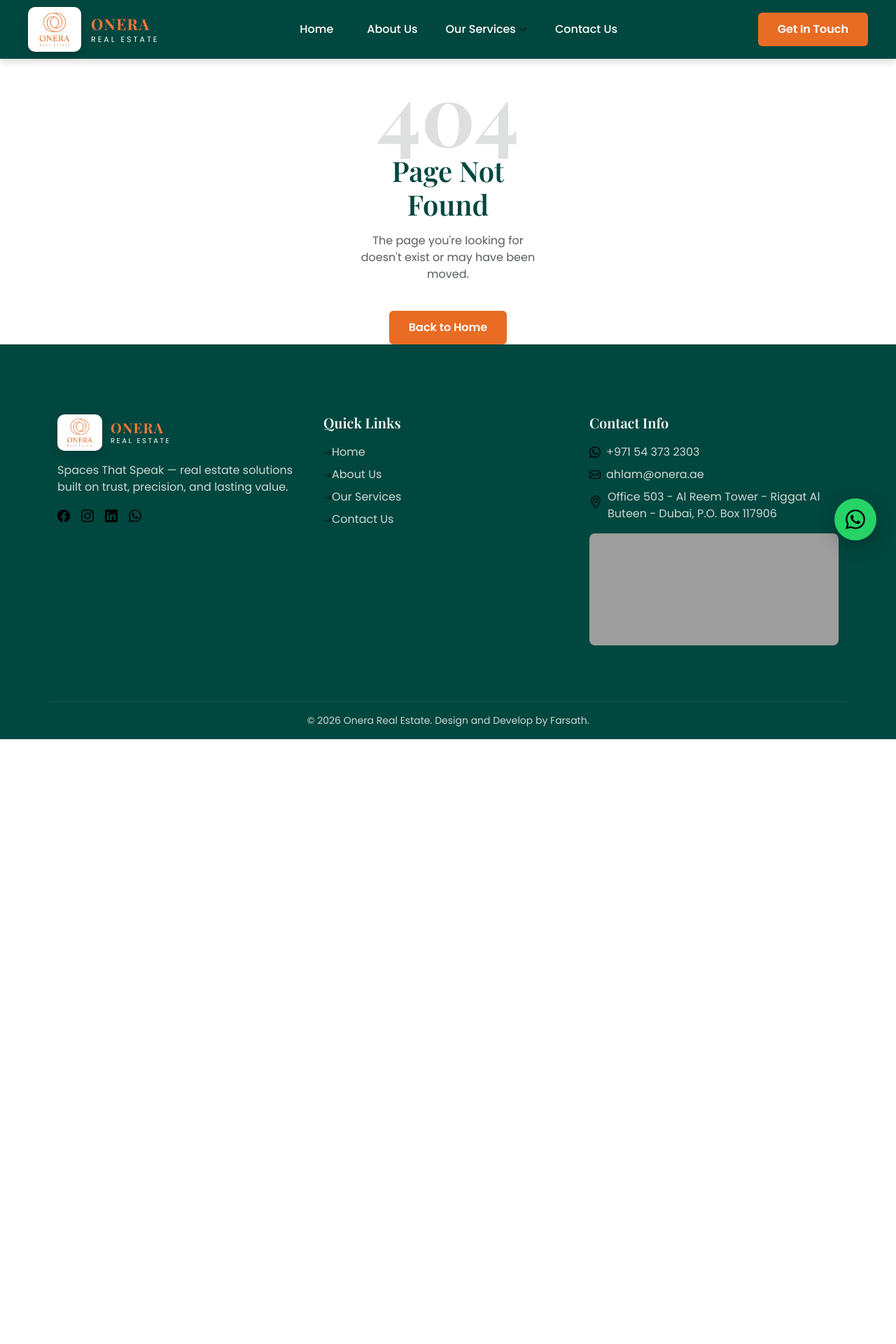
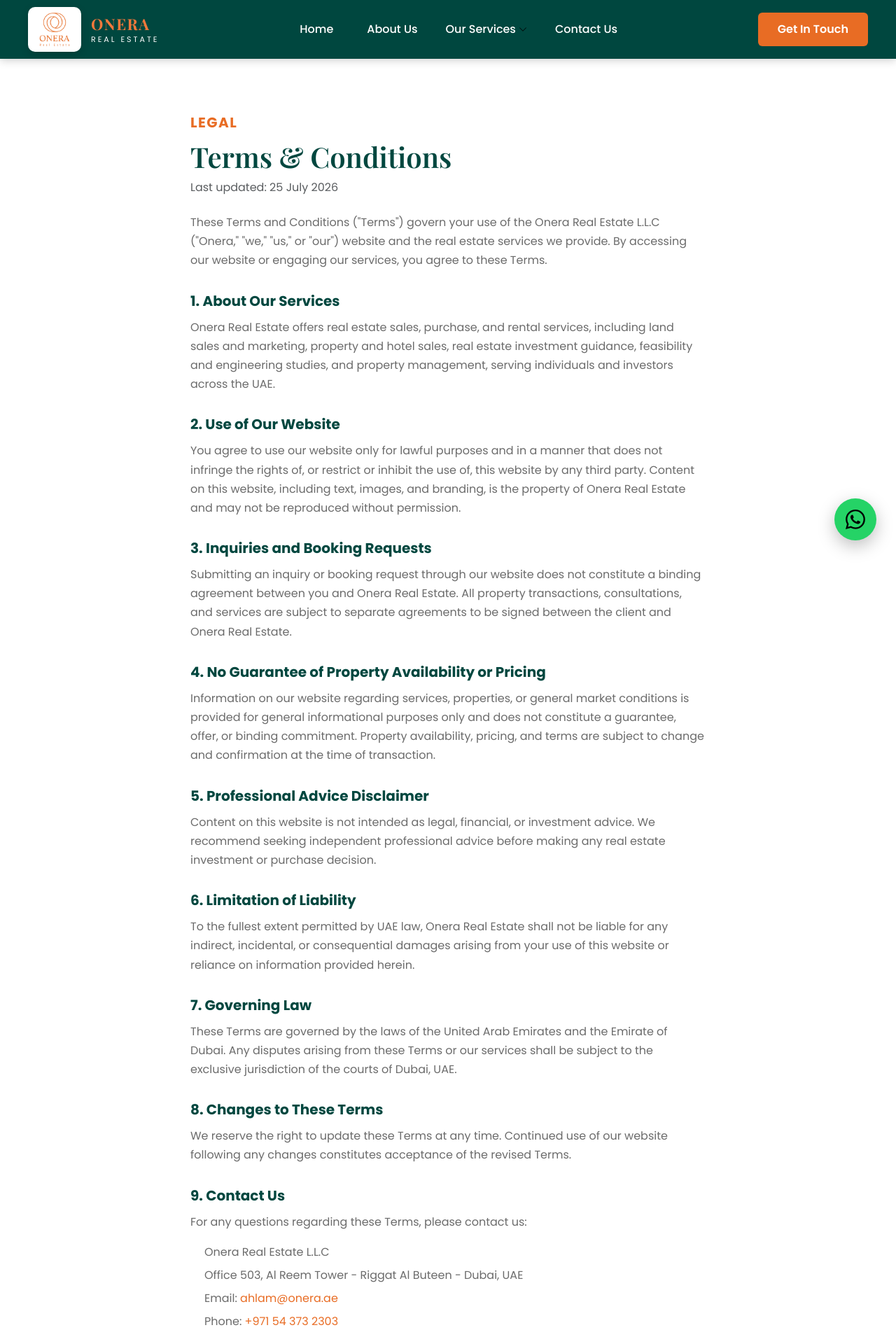
Before and after one commit to farsath2001-bfa/Onera-Realestate, a React (Vite) app in the folder client/: page /terms-conditions in a window 1280 px wide. Shown: the top 1920 px of the page at 70% size. Before the commit the page ends 1056 px from the top, so only its background shows below. Built offline with nearby package versions, Linux system fonts and the light colour scheme; grey boxes are pictures that could not be loaded.

Commit message:
Add Terms & Privacy Policy

```diff
--- a/client/src/App.css
+++ b/client/src/App.css
@@ -1614,3 +1614,53 @@
     right: 16px;
   }
 }
+
+/* Legal pages */
+.legal-page h5 {
+  color: var(--onera-dark);
+  font-weight: 700;
+  margin-top: 32px;
+  margin-bottom: 12px;
+}
+
+.legal-content p,
+.legal-content li {
+  color: var(--onera-text-muted);
+  line-height: 1.7;
+}
+
+.legal-content ul {
+  padding-left: 20px;
+}
+
+.legal-contact-list {
+  list-style: none;
+  padding-left: 0;
+}
+
+.legal-contact-list li {
+  margin-bottom: 6px;
+}
+
+.legal-contact-list a {
+  color: var(--onera-gold);
+  text-decoration: none;
+}
+
+.legal-contact-list a:hover {
+  text-decoration: underline;
+}
+
+.footer-legal-links a {
+  color: #cfd8d5;
+  font-size: 13px;
+}
+
+.footer-legal-links a:hover {
+  color: var(--onera-gold-light);
+}
+
+.footer-legal-divider {
+  margin: 0 10px;
+  color: rgba(255,255,255,0.3);
+}
--- a/client/src/App.jsx
+++ b/client/src/App.jsx
@@ -12,6 +12,8 @@
 import Admin from './pages/Admin';
 import FloatingWhatsApp from './components/FloatingWhatsApp';
 import 'bootstrap/dist/css/bootstrap.min.css';
+import PrivacyPolicy from './pages/PrivacyPolicy';
+import TermsConditions from './pages/TermsConditions';
 import './App.css';
 
 function App() {
@@ -28,6 +30,8 @@
           <Route path="/contact-us" element={<ContactUs />} />
           <Route path="/admin" element={<Admin />} />
           <Route path="*" element={<NotFound />} />
+          <Route path="/privacy-policy" element={<PrivacyPolicy />} />
+          <Route path="/terms-conditions" element={<TermsConditions />} />
         </Routes>
       </PageTransition>
       <Footer />
--- a/client/src/components/Footer.jsx
+++ b/client/src/components/Footer.jsx
@@ -83,7 +83,12 @@
 
         <Row>
           <Col className="text-center py-3 onera-footer-bottom">
-            <p className="mb-0">© {new Date().getFullYear()} Onera Real Estate. Design and Develop by Farsath.</p>
+           <p className="mb-2">© {new Date().getFullYear()} Onera Real Estate. All rights reserved.</p>
+           <div className="footer-legal-links">
+           <Link to="/privacy-policy">Privacy Policy</Link>
+           <span className="footer-legal-divider">|</span>
+            <Link to="/terms-conditions">Terms & Conditions</Link>
+         </div>
           </Col>
         </Row>
       </Container>
--- /dev/null
+++ b/client/src/pages/PrivacyPolicy.jsx
@@ -0,0 +1,94 @@
+import { Container, Row, Col } from 'react-bootstrap';
+import usePageTitle from '../hooks/usePageTitle';
+
+function PrivacyPolicy() {
+  usePageTitle('Privacy Policy');
+
+  return (
+    <Container className="legal-page py-5" style={{ marginTop: '80px' }}>
+      <Row>
+        <Col lg={8} className="mx-auto">
+          <p className="section-tag">Legal</p>
+          <h1>Privacy Policy</h1>
+          <p className="text-muted mt-2">Last updated: {new Date().toLocaleDateString('en-GB', { day: 'numeric', month: 'long', year: 'numeric' })}</p>
+
+          <div className="legal-content mt-4">
+            <p>
+              Onera Real Estate L.L.C ("Onera," "we," "us," or "our") is committed to protecting
+              the privacy of visitors to our website and clients who use our real estate
+              services. This Privacy Policy explains how we collect, use, and safeguard your
+              information when you interact with us.
+            </p>
+
+            <h5>1. Information We Collect</h5>
+            <p>When you use our website or contact us, we may collect:</p>
+            <ul>
+              <li>Full name, email address, and phone number submitted through our contact or booking forms</li>
+              <li>Details about the real estate service you are interested in</li>
+              <li>Any additional information you choose to share with us regarding your property requirements</li>
+            </ul>
+
+            <h5>2. How We Use Your Information</h5>
+            <p>We use the information you provide to:</p>
+            <ul>
+              <li>Respond to your inquiries and provide requested real estate services</li>
+              <li>Contact you regarding property opportunities, consultations, or updates you have requested</li>
+              <li>Improve our website and services</li>
+              <li>Comply with legal obligations under UAE law</li>
+            </ul>
+
+            <h5>3. How We Protect Your Information</h5>
+            <p>
+              We take reasonable technical and organizational measures to protect your personal
+              information from unauthorized access, alteration, disclosure, or destruction. Data
+              submitted through our booking form is stored securely and access is restricted to
+              authorized personnel only.
+            </p>
+
+            <h5>4. Sharing of Information</h5>
+            <p>
+              We do not sell, rent, or trade your personal information to third parties. Your
+              information may only be shared with trusted service providers who assist us in
+              operating our website and conducting our business, and who agree to keep this
+              information confidential.
+            </p>
+
+            <h5>5. Cookies</h5>
+            <p>
+              Our website may use cookies to enhance your browsing experience. You can choose to
+              disable cookies through your browser settings, though this may affect certain
+              website features.
+            </p>
+
+            <h5>6. Your Rights</h5>
+            <p>
+              You have the right to request access to, correction of, or deletion of your
+              personal data held by us. To exercise these rights, please contact us using the
+              details below.
+            </p>
+
+            <h5>7. Changes to This Policy</h5>
+            <p>
+              We may update this Privacy Policy from time to time. Any changes will be posted on
+              this page with an updated revision date.
+            </p>
+
+            <h5>8. Contact Us</h5>
+            <p>
+              If you have questions about this Privacy Policy or how your information is
+              handled, please contact us:
+            </p>
+            <ul className="legal-contact-list">
+              <li>Onera Real Estate L.L.C</li>
+              <li>Office 503, Al Reem Tower - Riggat Al Buteen - Dubai, UAE</li>
+              <li>Email: <a href="mailto:ahlam@onera.ae">ahlam@onera.ae</a></li>
+              <li>Phone: <a href="tel:+971543732303">+971 54 373 2303</a></li>
+            </ul>
+          </div>
+        </Col>
+      </Row>
+    </Container>
+  );
+}
+
+export default PrivacyPolicy;
--- /dev/null
+++ b/client/src/pages/TermsConditions.jsx
@@ -0,0 +1,98 @@
+import { Container, Row, Col } from 'react-bootstrap';
+import usePageTitle from '../hooks/usePageTitle';
+
+function TermsConditions() {
+  usePageTitle('Terms & Conditions');
+
+  return (
+    <Container className="legal-page py-5" style={{ marginTop: '80px' }}>
+      <Row>
+        <Col lg={8} className="mx-auto">
+          <p className="section-tag">Legal</p>
+          <h1>Terms & Conditions</h1>
+          <p className="text-muted mt-2">Last updated: {new Date().toLocaleDateString('en-GB', { day: 'numeric', month: 'long', year: 'numeric' })}</p>
+
+          <div className="legal-content mt-4">
+            <p>
+              These Terms and Conditions ("Terms") govern your use of the Onera Real Estate
+              L.L.C ("Onera," "we," "us," or "our") website and the real estate services we
+              provide. By accessing our website or engaging our services, you agree to these
+              Terms.
+            </p>
+
+            <h5>1. About Our Services</h5>
+            <p>
+              Onera Real Estate offers real estate sales, purchase, and rental services,
+              including land sales and marketing, property and hotel sales, real estate
+              investment guidance, feasibility and engineering studies, and property management,
+              serving individuals and investors across the UAE.
+            </p>
+
+            <h5>2. Use of Our Website</h5>
+            <p>
+              You agree to use our website only for lawful purposes and in a manner that does
+              not infringe the rights of, or restrict or inhibit the use of, this website by any
+              third party. Content on this website, including text, images, and branding, is the
+              property of Onera Real Estate and may not be reproduced without permission.
+            </p>
+
+            <h5>3. Inquiries and Booking Requests</h5>
+            <p>
+              Submitting an inquiry or booking request through our website does not constitute a
+              binding agreement between you and Onera Real Estate. All property transactions,
+              consultations, and services are subject to separate agreements to be signed
+              between the client and Onera Real Estate.
+            </p>
+
+            <h5>4. No Guarantee of Property Availability or Pricing</h5>
+            <p>
+              Information on our website regarding services, properties, or general market
+              conditions is provided for general informational purposes only and does not
+              constitute a guarantee, offer, or binding commitment. Property availability,
+              pricing, and terms are subject to change and confirmation at the time of
+              transaction.
+            </p>
+
+            <h5>5. Professional Advice Disclaimer</h5>
+            <p>
+              Content on this website is not intended as legal, financial, or investment advice.
+              We recommend seeking independent professional advice before making any real estate
+              investment or purchase decision.
+            </p>
+
+            <h5>6. Limitation of Liability</h5>
+            <p>
+              To the fullest extent permitted by UAE law, Onera Real Estate shall not be liable
+              for any indirect, incidental, or consequential damages arising from your use of
+              this website or reliance on information provided herein.
+            </p>
+
+            <h5>7. Governing Law</h5>
+            <p>
+              These Terms are governed by the laws of the United Arab Emirates and the Emirate
+              of Dubai. Any disputes arising from these Terms or our services shall be subject
+              to the exclusive jurisdiction of the courts of Dubai, UAE.
+            </p>
+
+            <h5>8. Changes to These Terms</h5>
+            <p>
+              We reserve the right to update these Terms at any time. Continued use of our
+              website following any changes constitutes acceptance of the revised Terms.
+            </p>
+
+            <h5>9. Contact Us</h5>
+            <p>For any questions regarding these Terms, please contact us:</p>
+            <ul className="legal-contact-list">
+              <li>Onera Real Estate L.L.C</li>
+              <li>Office 503, Al Reem Tower - Riggat Al Buteen - Dubai, UAE</li>
+              <li>Email: <a href="mailto:ahlam@onera.ae">ahlam@onera.ae</a></li>
+              <li>Phone: <a href="tel:+971543732303">+971 54 373 2303</a></li>
+            </ul>
+          </div>
+        </Col>
+      </Row>
+    </Container>
+  );
+}
+
+export default TermsConditions;
```
